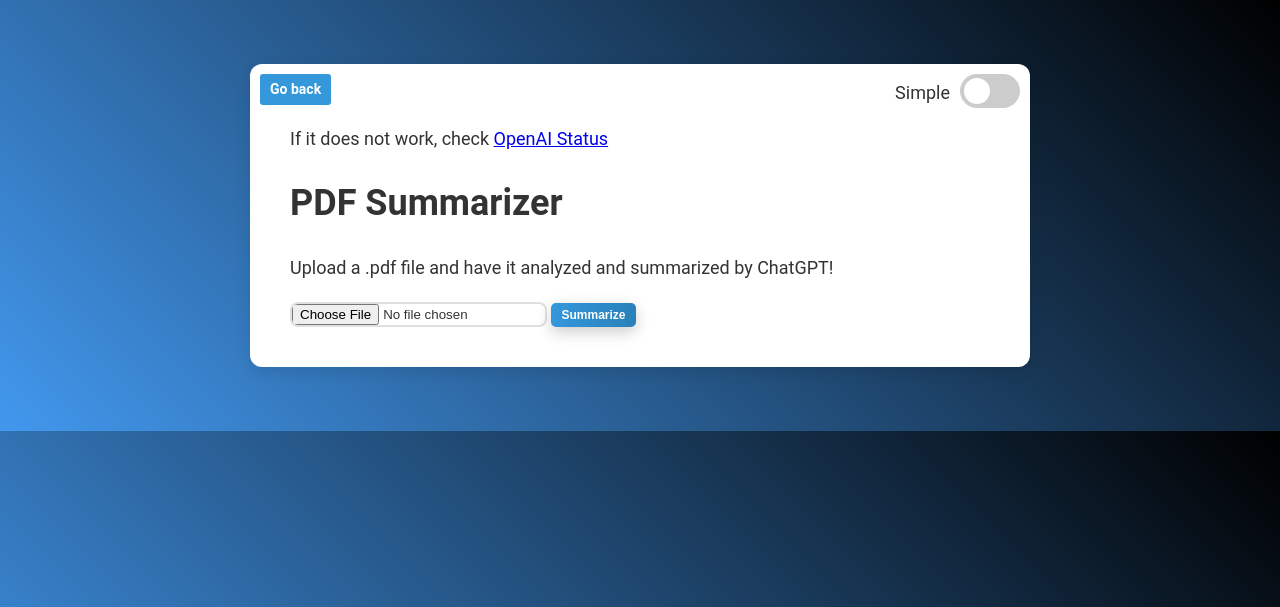
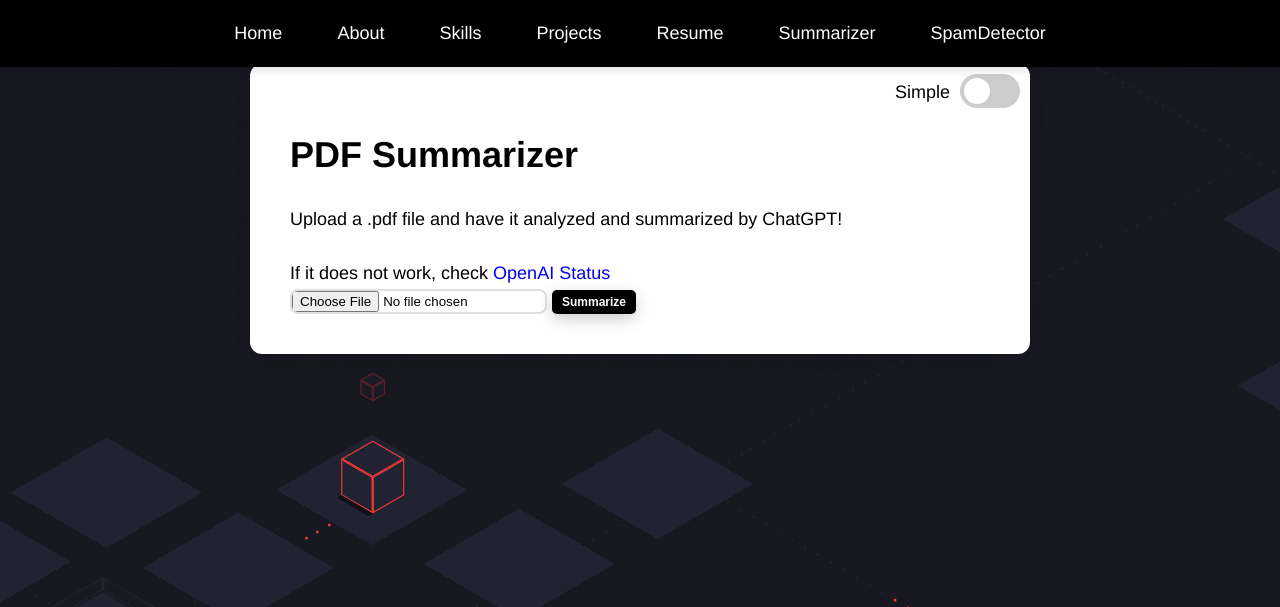
Before and after one commit to owe005/Summarizer, a Flask app: page / in a window 1280 px wide. Shown: the top 607 px of the page. Run offline with Flask 3, Linux system fonts and the light colour scheme.

Commit message:
design overhaul

```diff
--- a/static/css/style.css
+++ b/static/css/style.css
@@ -1,14 +1,14 @@
-body, textarea, select, button {
+body, textarea, select, button, p, ul, li, a {
     font-family: 'Roboto', sans-serif;
     margin: 0;
     padding: 0;
-    box-sizing: border-box;
-    transition: all 0.3s;
+    font-family: 'Helvetica Neue', Helvetica, Arial, sans-serif;
+    text-decoration: none;
 }
 
 body {
-    background: linear-gradient(45deg, #4298ee, #000000);
-    color: #333;
+    background-image: url('../img/3492868.gif');
+    color: #000;
     font-size: 18px;
     line-height: 1.5;
     overflow-x: hidden;
@@ -48,7 +48,7 @@ label {
     font-weight: bold;
 }
 
-select, textarea, button {
+select, textarea{
     width: 100%;
     padding: 12px 15px;
     margin-bottom: 25px;
@@ -57,25 +57,10 @@ select, textarea, button {
     outline: none;
 }
 
-select:focus, textarea:focus, button:focus {
-    border-color: #3498db;
-}
-
-button {
-    cursor: pointer;
-    background-color: #3498db;
-    color: #fff;
-    border: none;
-    border-radius: 8px;
-}
-
-button:hover {
-    background-color: #2980b9;
-}
 
 input[type="submit"] {
     padding: 5px 10px;
-    background: linear-gradient(90deg, #3498db, #2980b9);
+    background-color: #000;
     color: #fff;
     border: none;
     border-radius: 5px;
@@ -272,3 +257,38 @@ input[type="url"]:focus {
 .button-link:hover {
     background-color: #2980b9;
 }
+
+header {
+    position: fixed;
+    top: 0;
+    left: 0;
+    width: 100%;
+    z-index: 1000;
+    background-color: #000;
+    color: #fff;
+    padding: 20px 0;
+    text-align: center;
+    box-shadow: 0 4px 8px rgba(0, 0, 0, 0.1);
+}
+
+nav ul {
+    list-style-type: none;
+}
+
+nav ul li {
+    display: inline;
+    margin: 0 15px;
+}
+
+nav ul li a {
+    color: #fff;
+    font-weight: 500;
+    padding: 5px 10px;
+    border-radius: 4px;
+    transition: background-color 0.3s, color 0.3s;
+}
+
+nav ul li a:hover {
+    background-color: #fff;
+    color: #000;
+}
--- a/templates/index.html
+++ b/templates/index.html
@@ -14,6 +14,20 @@
  </head>
 
  <body>
+    <header>
+        <nav>
+            <ul>
+                <li><a href="https://olewestby.live/" class="nav-link">Home</a></li>
+                <li><a href="https://olewestby.live/#about" class="nav-link">About</a></li>
+                <li><a href="https://olewestby.live/#skills" class="nav-link">Skills</a></li>
+                <li><a href="https://olewestby.live/#projects" class="nav-link">Projects</a></li>
+                <li><a href="https://olewestby.live/#resume" class="nav-link">Resume</a></li>
+                <li><a href="https://summarizer.olewestby.live" class="nav-link">Summarizer</a></li>
+                <li><a href="https://spamdetector.olewestby.live" class="nav-link">SpamDetector</a></li>
+            </ul>
+        </nav>
+    </header>
+
   <div class="container">
 
    <p><span id="mode-description"></span></p>
@@ -22,18 +36,12 @@
     <span class="slider round"></span>
    </label>
 
-   <h3>
-    <a href="https://olewestby.live/" class="button-link">Go back</a>
-   </h3>
-
-   <p>If it does not work, check <a href="https://status.openai.com/">OpenAI Status</a> </p>
-
    <h1>
     PDF Summarizer
    </h1>
 
    <p>
-    Upload a .pdf file and have it analyzed and summarized by ChatGPT!
+    Upload a .pdf file and have it analyzed and summarized by ChatGPT! <br><br> If it does not work, check <a href="https://status.openai.com/">OpenAI Status</a>
    </p>
 
    <!-- File Upload Form -->
```
Also changed, not shown: static/img/3492868.gif (added), 2 other files.
